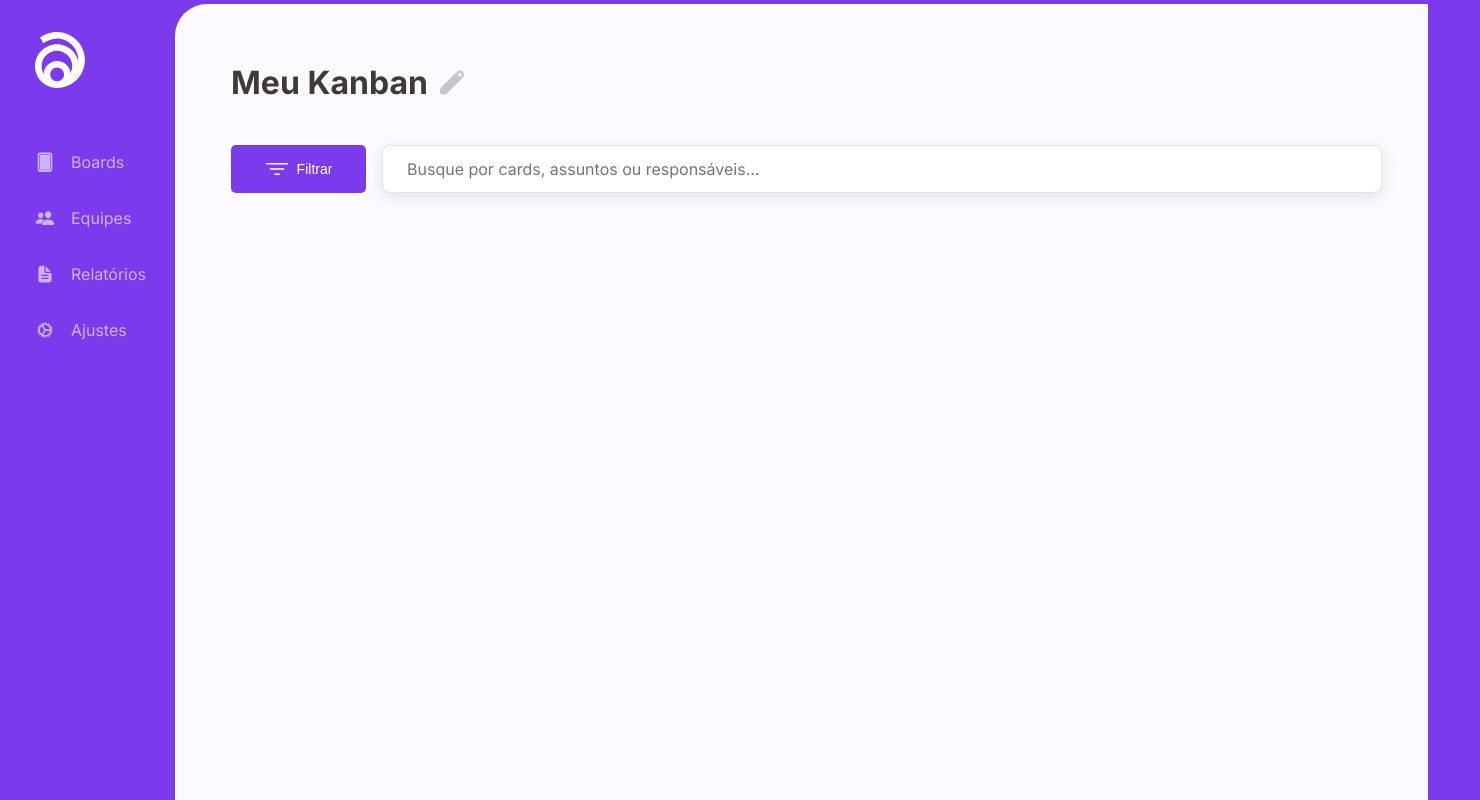
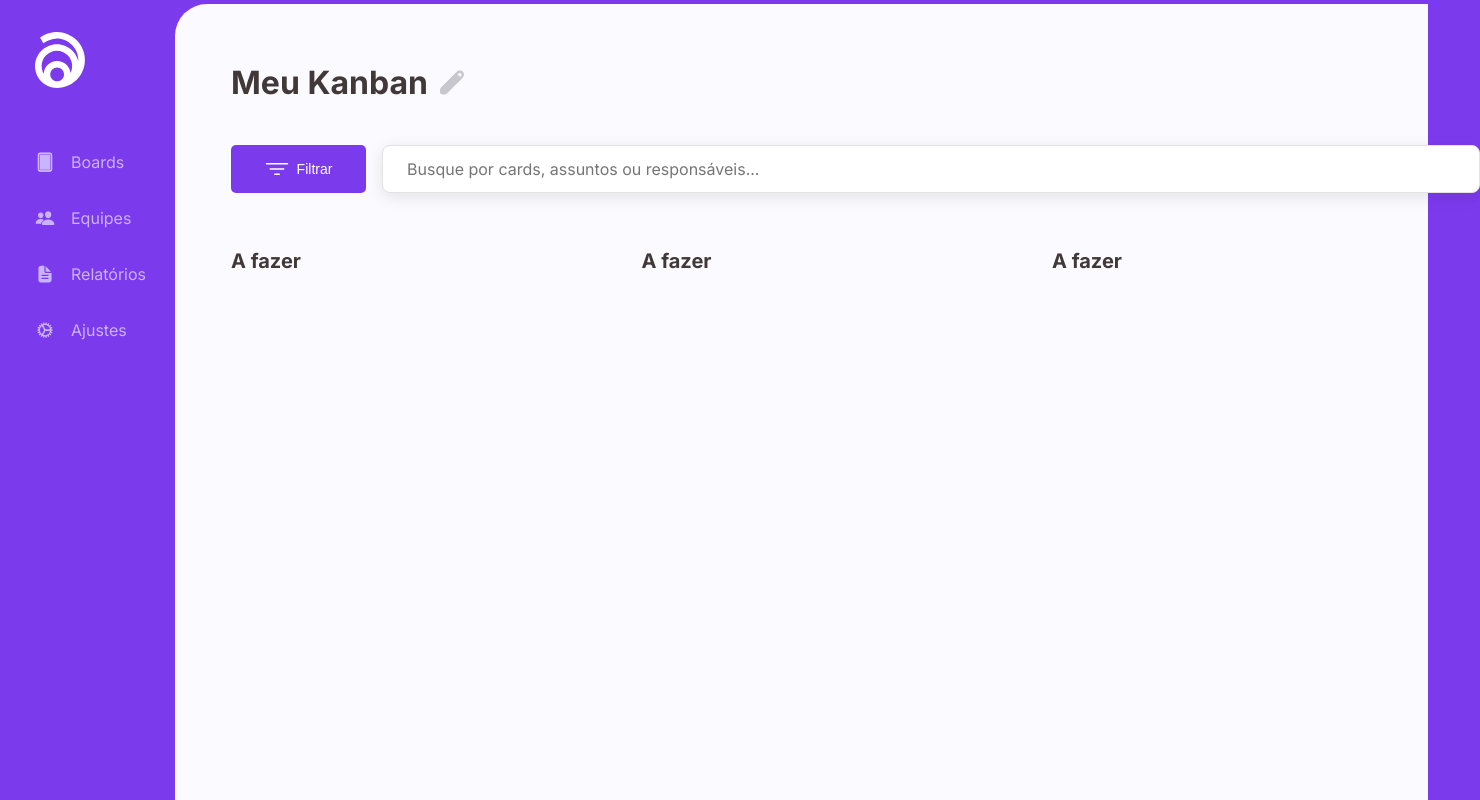
Before and after one commit to Guilherme-RNovaes/meu-kanban, a React (Create React App) app: page / in a window 1280 px wide. Shown: the whole page, 1480 px wide, since content can reach past the window. Built offline with nearby package versions, Linux system fonts and the light colour scheme.

Commit message:
creação da CardArea

```diff
--- a/src/App.css
+++ b/src/App.css
@@ -9,6 +9,8 @@
 body {
   background-color: #7C3AED;
   font-family: 'Inter', sans-serif;
+  color: #403937;
+;
 }
 
 .App {
--- a/src/components/Board/index.jsx
+++ b/src/components/Board/index.jsx
@@ -4,6 +4,7 @@ import './styles.css'
 import Filter from '../Filter'
 
 import KanbanTitle from '../../img/kanban.svg'
+import CardArea from '../CardArea'
 
 function Board() {
   return (
@@ -15,6 +16,17 @@ function Board() {
       <div className="filter-area">
         <Filter />
       </div>
+      <div className="cards-area">
+        <CardArea
+          title='A fazer'
+        />
+        <CardArea
+          title='A fazer'
+        />
+        <CardArea
+          title='A fazer'
+        />
+      </div>
     </div>
   )
 }
--- a/src/components/Board/styles.css
+++ b/src/components/Board/styles.css
@@ -1,15 +1,20 @@
+.kanban-title {
+    display: flex;
+    flex-direction: row;
+    padding: 11px 0 11px 24px;
+    gap: 12px;
+}
+
 .board-area {
     background-color: #FBFAFF;
     height: 100%;
     margin-left: 27px;
     padding: 48px 32px 0;
     border-radius: 32px 0px 0px 0px;
-    color: #403937;
 }
 
-.kanban-title {
+.cards-area {
     display: flex;
-    flex-direction: row;
-    padding: 11px 0 11px 24px;
-    gap: 12px;
+    align-items: center;
+    justify-content: space-between;
 }
--- a/src/components/Card/index.jsx
+++ b/src/components/Card/index.jsx
@@ -1,10 +1,9 @@
 import React from 'react'
+import './styles.css'
 
 function Card() {
   return (
-    <div>
-
-    </div>
+    <div>Card</div>
   )
 }
 
--- /dev/null
+++ b/src/components/CardArea/index.jsx
@@ -0,0 +1,14 @@
+import React from 'react'
+import './styles.css'
+
+function CardArea({ title }) {
+  return (
+    <div className='card-area-container'>
+      <header className="card-area-title">
+        <p>{title}</p>
+      </header>
+    </div>
+  )
+}
+
+export default CardArea
--- /dev/null
+++ b/src/components/CardArea/styles.css
@@ -0,0 +1,9 @@
+.card-area-container {
+    padding: 24px;
+    width: 368px;
+}
+
+.card-area-title {
+    font-weight: 700;
+    font-size: 20px;
+}
--- a/src/components/Filter/styles.css
+++ b/src/components/Filter/styles.css
@@ -1,6 +1,7 @@
 .filter-area {
     display: flex;
     align-items: center;
+    width: 100%;
     height: 48px;
     gap: 16px;
     padding: 0 12px;
@@ -24,7 +25,7 @@
 }
 
 .filter-area input {
-    width: 1000px;
+    width: 1098px;
     height: 48px;
     background: #FFFFFF;
     border: 0.7px solid #E3E3E3;
```
